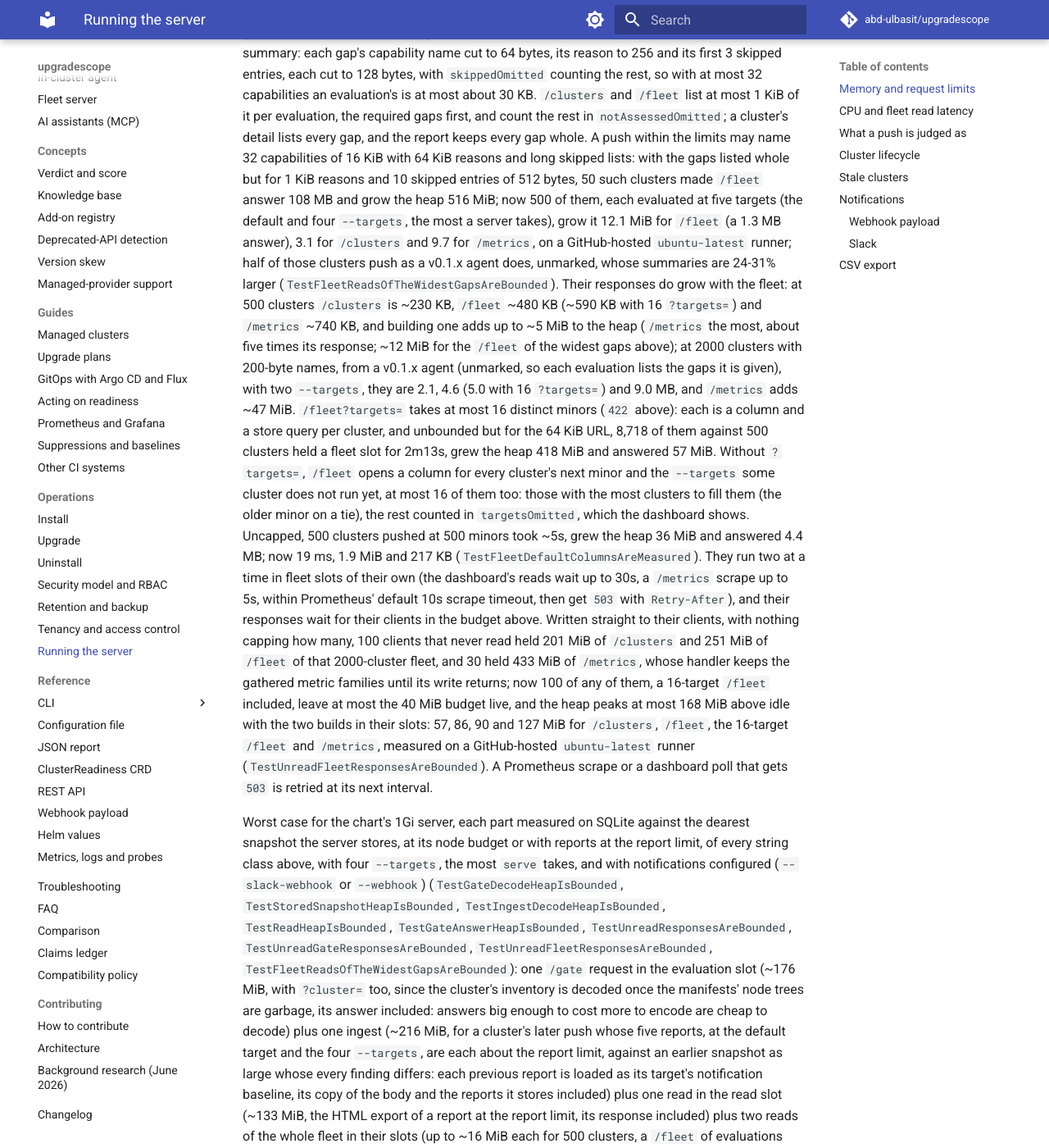
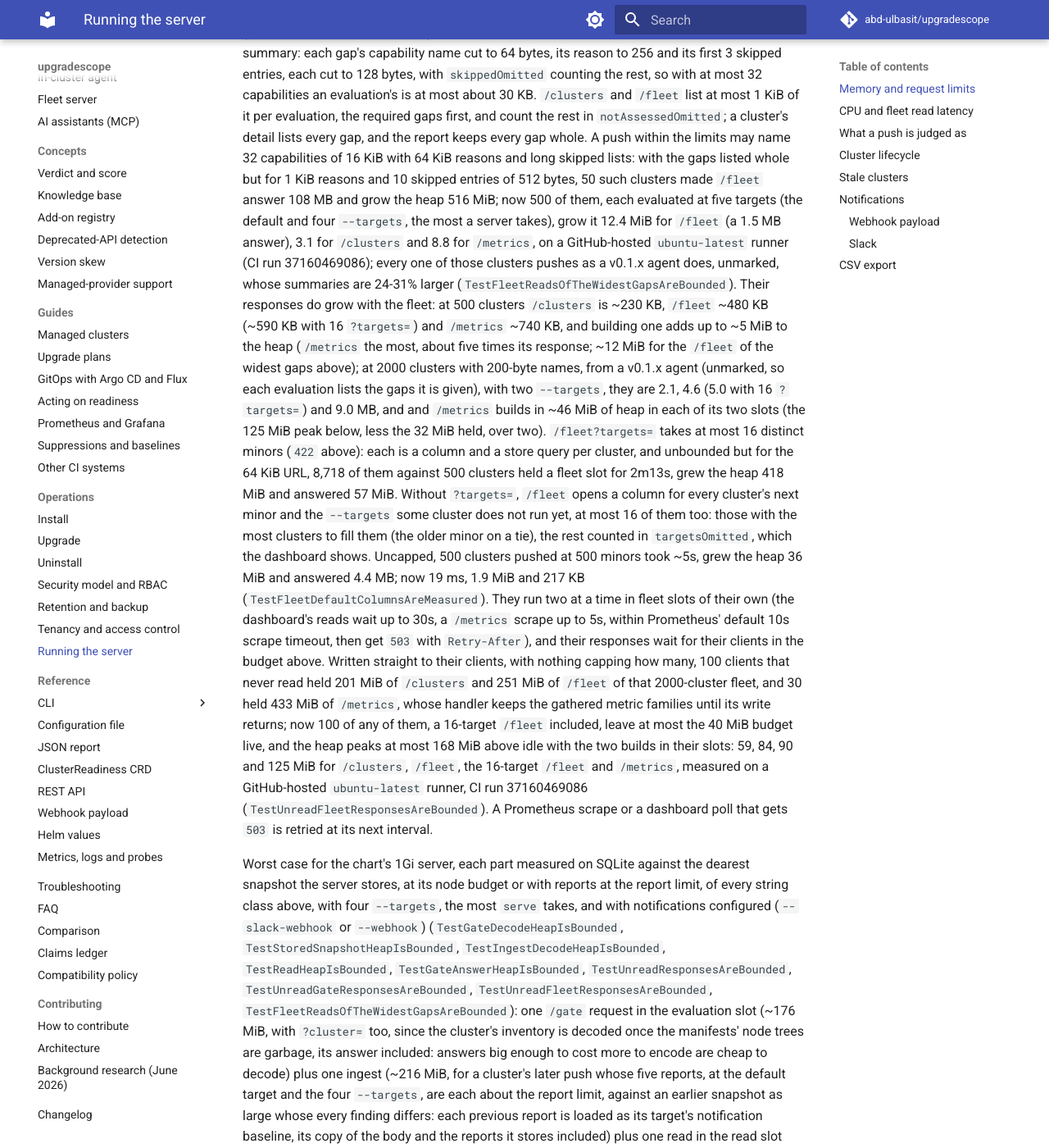
Before and after one commit to abd-ulbasit/upgradescope, an MkDocs documentation site: the page built from docs/operations.md, in a window 1280 px wide and 1400 px high, scrolled down 4943 px. Shown: the whole window at 82% size. Built offline with MkDocs 1.6.1 and Material for MkDocs 9.7.7, drawn with Linux system fonts in a browser that asks for light colours; comment, search, counter and statistics services are not loaded; some of the changed text lies outside the part shown.

Commit message:
docs: re-measure the heap proofs on a hosted runner; HE-04 states what the Helm test measures
CI run 37160469086 (test-heap job, GitHub-hosted ubuntu-latest, all
green): the widest-gaps fleet, every cluster pushed unmarked as a v0.1.x
agent would, grows the heap 12.4 MiB for /fleet (a 1.46 MB answer), 3.1
for /clusters and 8.8 for /metrics. 100 unread responses against the
2000-cluster fleet peak the heap 59, 84, 90 and 125 MiB (answers 2.05,
4.61, 5.02 and 9.04 MB), within the 168 MiB bound. The Helm manifest
cases read 32-46 MiB of live heap idle.

HE-04 no longer says a memory limit keeps the heap on the live data
however starved the CPU: it did not (83-107 MiB at default GOMAXPROCS
under load, 67.6 MiB idle at bound+baseline on CI run 37145724345). It
now says the test reads the live heap after forced collections, and
records the figures: 32-46 MiB idle on CI, 16-54 MiB on a loaded 8-core
Mac, 72 MiB once in a plain `go test -p 2 ./...` (read again), 104-202
MiB with no runs, and that a run byte bound of 4 or 16 MiB is not seen.

operations.md: the "~47 MiB for /metrics" is derived from the logged
peak and held budget, not measured, and says so; the worst-case sum's
~16 MiB for a fleet read is named as the older figure kept as an
allowance (12.4 measured now, 16.4 before #207), so the chart's 865 MiB
is not touched. The security model's note that the Helm test runs at
GOGC=10 is corrected. No bound is changed.

Refs #212, #213

Co-Authored-By: Claude Fable 5 <noreply@anthropic.com>

```diff
--- a/docs/operations.md
+++ b/docs/operations.md
@@ -227,11 +227,11 @@ of 16 KiB with 64 KiB reasons and long skipped lists: with the gaps
 listed whole but for 1 KiB reasons and 10 skipped entries of 512 bytes,
 50 such clusters made `/fleet` answer 108 MB and grow the heap 516 MiB;
 now 500 of them, each evaluated at five targets (the default and four
-`--targets`, the most a server takes), grow it 12.1 MiB for `/fleet` (a
-1.3 MB answer), 3.1 for `/clusters` and 9.7 for `/metrics`, on a
-GitHub-hosted `ubuntu-latest` runner; half of those clusters push as a
-v0.1.x agent does, unmarked, whose summaries are 24-31% larger
-(`TestFleetReadsOfTheWidestGapsAreBounded`). Their responses do
+`--targets`, the most a server takes), grow it 12.4 MiB for `/fleet` (a
+1.5 MB answer), 3.1 for `/clusters` and 8.8 for `/metrics`, on a
+GitHub-hosted `ubuntu-latest` runner (CI run 37160469086); every one of
+those clusters pushes as a v0.1.x agent does, unmarked, whose summaries
+are 24-31% larger (`TestFleetReadsOfTheWidestGapsAreBounded`). Their responses do
 grow with the fleet: at 500 clusters `/clusters` is ~230 KB, `/fleet`
 ~480 KB (~590 KB with 16 `?targets=`) and `/metrics` ~740 KB, and
 building one adds up to ~5 MiB to the heap (`/metrics` the most, about
@@ -239,7 +239,8 @@ five times its response; ~12 MiB for the `/fleet` of the widest gaps
 above); at 2000 clusters with 200-byte names, from a v0.1.x agent
 (unmarked, so each evaluation lists the gaps it is given), with two
 `--targets`, they are 2.1, 4.6 (5.0 with 16 `?targets=`) and 9.0 MB, and
-`/metrics` adds ~47 MiB. `/fleet?targets=` takes at most 16 distinct
+and `/metrics` builds in ~46 MiB of heap in each of its two slots (the
+125 MiB peak below, less the 32 MiB held, over two). `/fleet?targets=` takes at most 16 distinct
 minors (`422` above): each is a column and a store query per cluster,
 and unbounded but for the 64 KiB URL, 8,718 of them against 500 clusters
 held a fleet slot for 2m13s, grew the heap 418 MiB and answered 57 MiB.
@@ -260,9 +261,10 @@ that 2000-cluster fleet, and 30 held 433 MiB of `/metrics`, whose handler
 keeps the gathered metric families until its write returns; now 100 of
 any of them, a 16-target `/fleet` included, leave at most the 40 MiB
 budget live, and the heap peaks at most 168 MiB above idle with the two
-builds in their slots: 57, 86, 90 and 127 MiB for `/clusters`, `/fleet`,
+builds in their slots: 59, 84, 90 and 125 MiB for `/clusters`, `/fleet`,
 the 16-target `/fleet` and `/metrics`, measured on a GitHub-hosted
-`ubuntu-latest` runner (`TestUnreadFleetResponsesAreBounded`). A
+`ubuntu-latest` runner, CI run 37160469086
+(`TestUnreadFleetResponsesAreBounded`). A
 Prometheus scrape or a dashboard poll that gets `503` is retried at its
 next interval.
 
@@ -290,7 +292,10 @@ the reports it stores included) plus one read in the read slot
 (~133 MiB, the HTML export of a report at the report limit, its
 response included) plus two reads of the whole fleet in their slots
 (up to ~16 MiB each for 500 clusters, a `/fleet` of evaluations that
-list the most of what they could not assess) plus the read, fleet read
+list the most of what they could not assess: 12.4 MiB measured above for
+the fleet that `TestFleetReadsOfTheWidestGapsAreBounded` pushes, 16.4
+measured before #207, and 20 MiB is the test's bound; the
+sum keeps the older figure, an allowance, not a measurement) plus the read, fleet read
 and `/gate` responses held for their clients (the one 40 MiB budget) plus the
 background re-evaluation pass, which takes clusters one at a time
 (~198 MiB for such a snapshot when every finding of its five reports
@@ -343,9 +348,9 @@ What is outside these bounds, and what it costs:
   holds, and a holder of the shared ingest token registers a new one
   with each new name it pushes. What a fleet read costs grows with the
   fleet (above): up to ~16 MiB for 500 clusters evaluated at five
-  targets (the `/fleet` of the widest gaps), ~47 MiB for a
-  `/metrics` of 2000 clusters with 200-byte names, twice that with both
-  fleet slots busy.
+  targets (the `/fleet` of the widest gaps, 12.4 MiB measured), ~46 MiB
+  for a `/metrics` of 2000 clusters with 200-byte names, twice that with
+  both fleet slots busy.
 - **Snapshots stored by v0.1.** A snapshot a v0.1 server stored before
   the budgets existed (up to 20 MiB of any shape) is decoded without a
   node count when `/gate?cluster=`, the re-evaluation pass or a what-if
```
Also changed, not shown: docs/claims.md (+2 -2 lines), docs/operations/security-model-and-rbac.md (+7 -4 lines), 2 other files.
